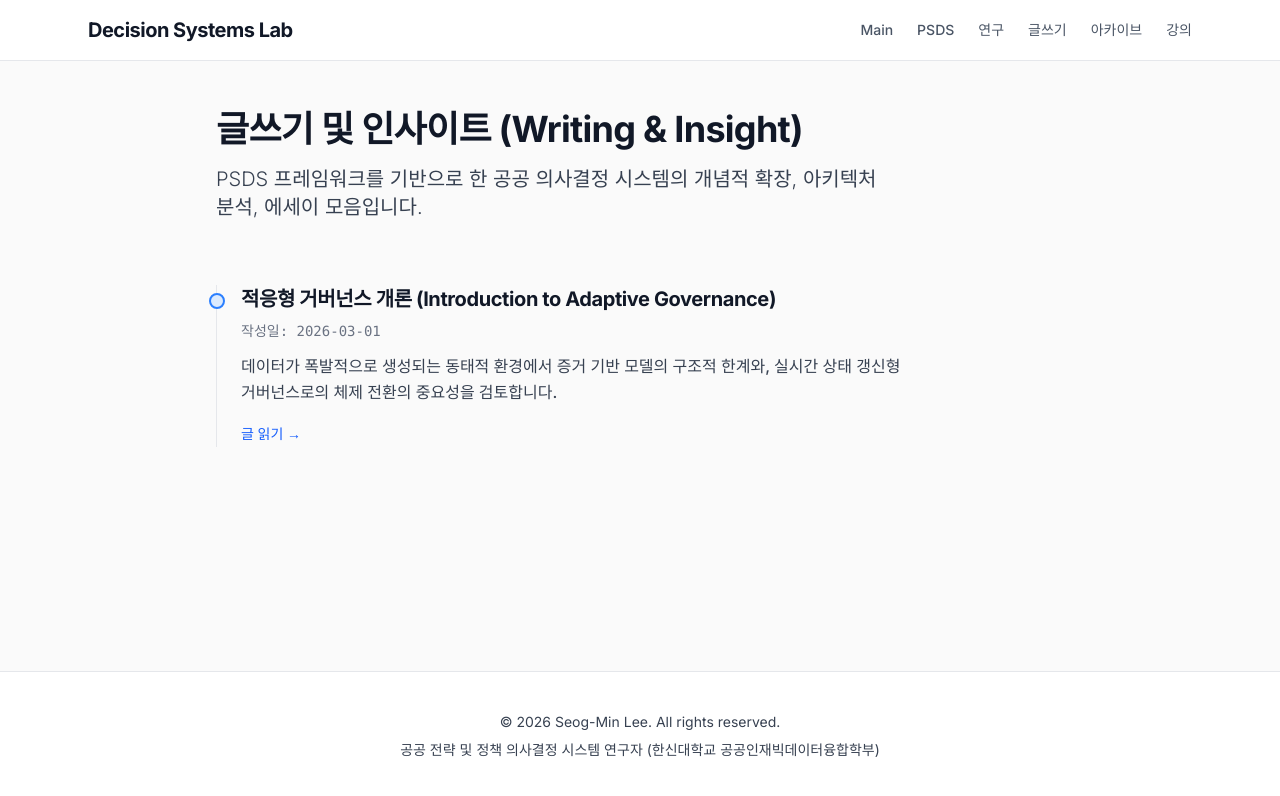
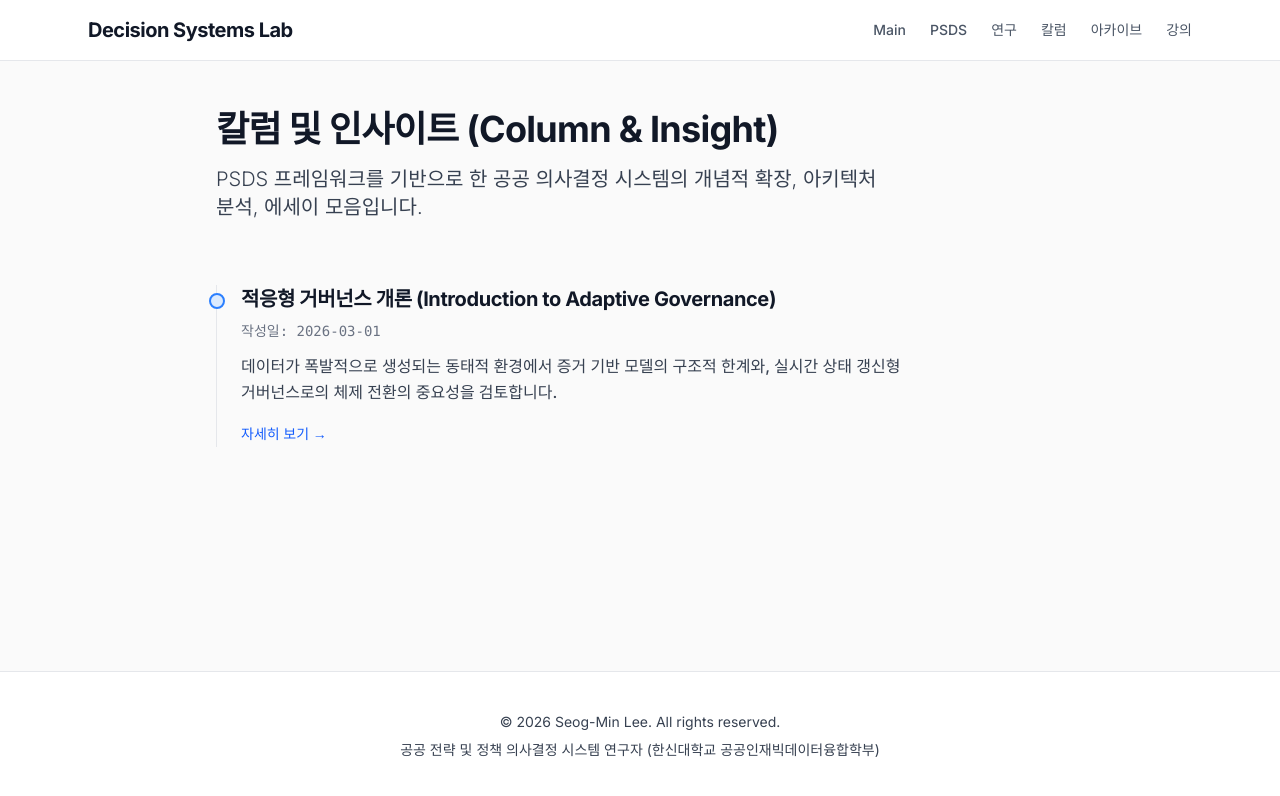
Before and after one commit to LeeSeogMin/my-life, a Next.js app: page /writing in a window 1280 px wide. Shown: the top 796 px of the page. Built offline with nearby package versions, Linux system fonts and the light colour scheme.

Commit message:
Rename Writing section to Column (칼럼) in navigation and page content

```diff
--- a/src/app/layout.tsx
+++ b/src/app/layout.tsx
@@ -26,7 +26,7 @@ export default function RootLayout({
               <Link href="/" className="hover:text-black transition-colors">Main</Link>
               <Link href="/framework" className="hover:text-black transition-colors">PSDS</Link>
               <Link href="/research" className="hover:text-black transition-colors">연구</Link>
-              <Link href="/writing" className="hover:text-black transition-colors">글쓰기</Link>
+              <Link href="/writing" className="hover:text-black transition-colors">칼럼</Link>
               <Link href="/archive" className="hover:text-black transition-colors">아카이브</Link>
               <Link href="/lectures" className="hover:text-black transition-colors">강의</Link>
             </nav>
--- a/src/app/writing/page.tsx
+++ b/src/app/writing/page.tsx
@@ -11,7 +11,7 @@ export default function WritingPage() {
     return (
         <div className="space-y-16">
             <header className="space-y-4">
-                <h1 className="text-4xl font-extrabold tracking-tight text-gray-900">글쓰기 및 인사이트 (Writing & Insight)</h1>
+                <h1 className="text-4xl font-extrabold tracking-tight text-gray-900">칼럼 및 인사이트 (Column & Insight)</h1>
                 <p className="text-xl text-gray-600 font-light max-w-2xl">
                     PSDS 프레임워크를 기반으로 한 공공 의사결정 시스템의 개념적 확장, 아키텍처 분석, 에세이 모음입니다.
                 </p>
@@ -23,8 +23,8 @@ export default function WritingPage() {
                         <div key={post.slug} className="relative">
                             <div
                                 className={`absolute top-2 -left-8 w-4 h-4 rounded-full border-2 ${index % 2 === 0
-                                        ? 'bg-blue-100 border-blue-500'
-                                        : 'bg-gray-100 border-gray-400'
+                                    ? 'bg-blue-100 border-blue-500'
+                                    : 'bg-gray-100 border-gray-400'
                                     }`}
                             />
                             <h2 className="text-xl font-bold text-gray-900 mb-2">
@@ -40,7 +40,7 @@ export default function WritingPage() {
                                 href={`/writing/${post.slug}`}
                                 className="text-blue-600 hover:text-blue-800 font-medium text-sm transition-colors border-b border-transparent hover:border-blue-800"
                             >
-                                글 읽기 &rarr;
+                                자세히 보기 &rarr;
                             </Link>
                         </div>
                     ))}
```
